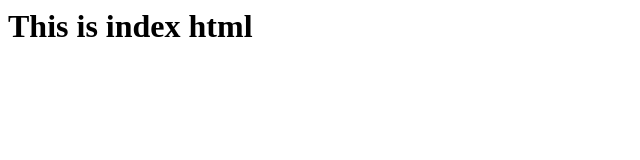
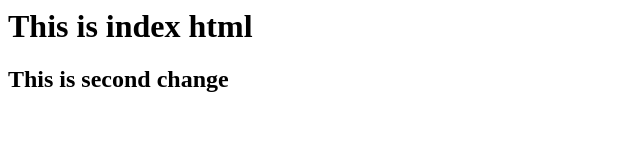
Before and after one commit to riazstartup/Git_HAZZA, a plain HTML site: page index.html in a window 1280 px wide. Shown: the whole page, without its empty margins (0-640 px from the left). Drawn offline with Linux system fonts and the light colour scheme.

Commit message:
index file updated

```diff
--- a/index.html
+++ b/index.html
@@ -1 +1,3 @@
 <h1> This is index html</h1>
+
+<h2> This is second change </h2>
```
